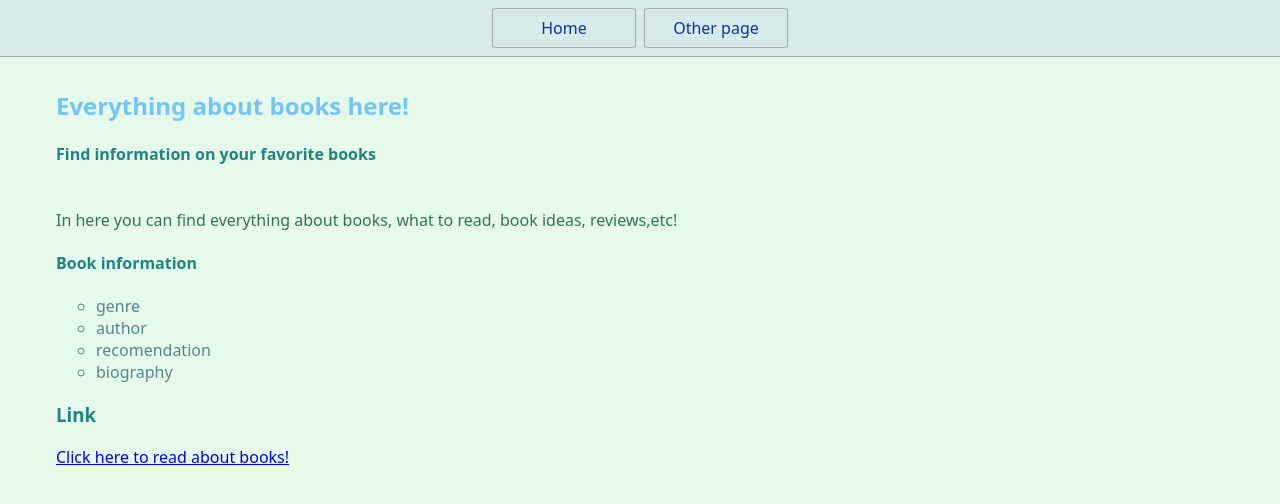
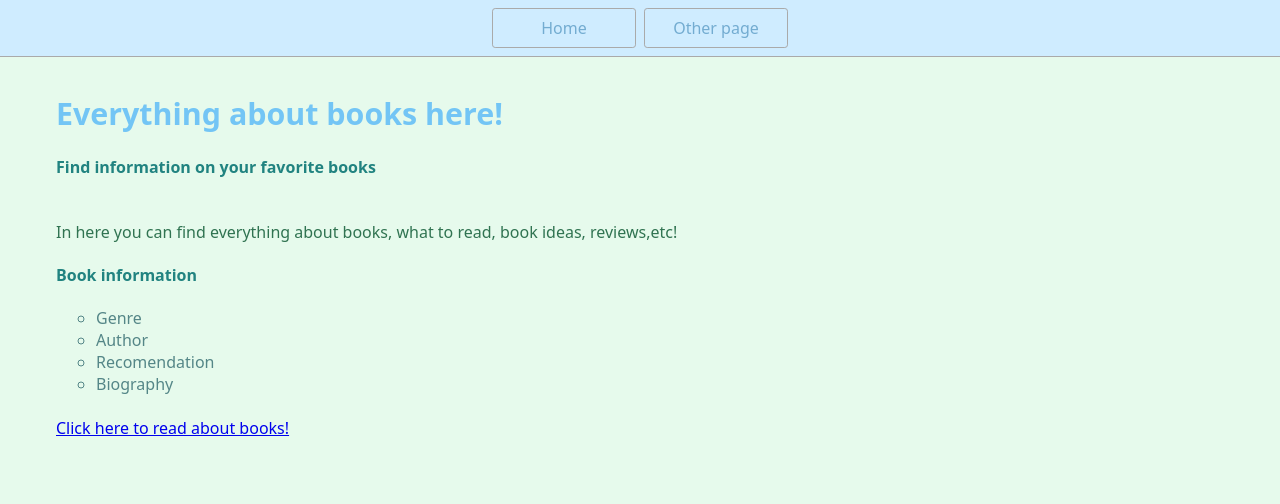
Before and after one commit to SihnmeyT/cps-early-college--project, a website: page index.html in a window 1280 px wide. Drawn offline with Linux system fonts and the light colour scheme.

Commit message:
applying css

```diff
--- a/index.html
+++ b/index.html
@@ -19,7 +19,7 @@
     </nav>
     <main>
       <ul>
-        <h1 style="color: #73c5f5 ">Everything about books here!</h1>
+        <h1 style="color:#73c5f5; ">Everything about books here!</h1>
         <h4>Find information on your favorite books</h4>
 
 
@@ -30,12 +30,12 @@
       </p>
       <h4>Book information</h4>
       <ul style="color: #548687">
-      <li>genre</li>
-      <li>author</li>
-      <li>recomendation</li>
-      <li>biography</li>
+      <li>Genre</li>
+      <li>Author</li>
+      <li>Recomendation</li>
+      <li>Biography</li>
     </ul>
-    <h3>Link</h3>
+    <br>
     <a href="https://www.boston.com/tag/books/"> Click here to read about books!</a>
 
     </main>
--- a/styles.css
+++ b/styles.css
@@ -1,12 +1,19 @@
 * {
   box-sizing: border-box;
 }
-
+:root{
+  --primary-color: #cfecff;
+  --secondary-color:#218380;
+  --background-color:#e6faec;
+  --text-color:#368561;
+  --other-color:#0a369d;
+  --accent-color: #73acd1;
+}
 body {
   margin: 0;
   font-family: system-ui, sans-serif;
-  color: black;
-  background-color: #e6faec;
+  color: var(--secondary-color);
+  background-color: var(--background-color)
 }
 
 nav {
@@ -17,7 +24,7 @@ nav {
   padding: 0.5rem;
   gap: 0.5rem;
   border-bottom: solid 1px #aaa;
-  background-color: #d7ecea;
+  background-color: var(--primary-color);
 }
 
 nav a {
@@ -28,21 +35,23 @@ nav a {
   border: solid 1px #aaa;
   text-align: center;
   text-decoration: none;
-  color: #0a369d;
+  color: var(--accent-color);
 }
 main{
-  color: #218380
+  color: var(--secondary-color)
 }
 nav a[aria-current='page'] {
   color: #000;
-  background-color: #548687;
+  background-color: var(--accent-color);
 }
-
+nav a:hover{
+  background-color: var(--accent-color);
+}
 main {
   padding: 1rem;
 }
 
 h1 {
   font-weight: bold;
-  font-size: 1.5rem;
+  font-size: 1.9rem;
 }
```
Also changed, not shown: page2.html (+4 -4 lines).
